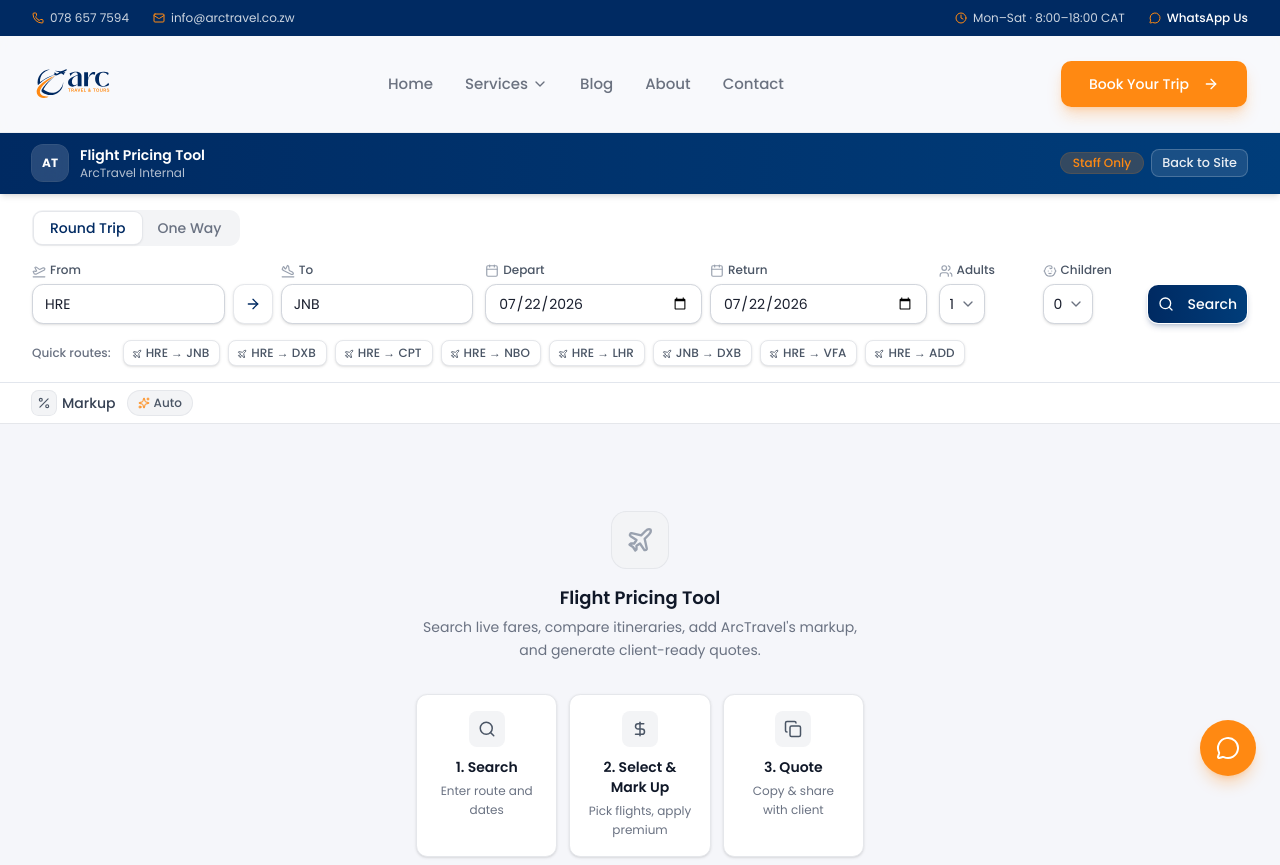
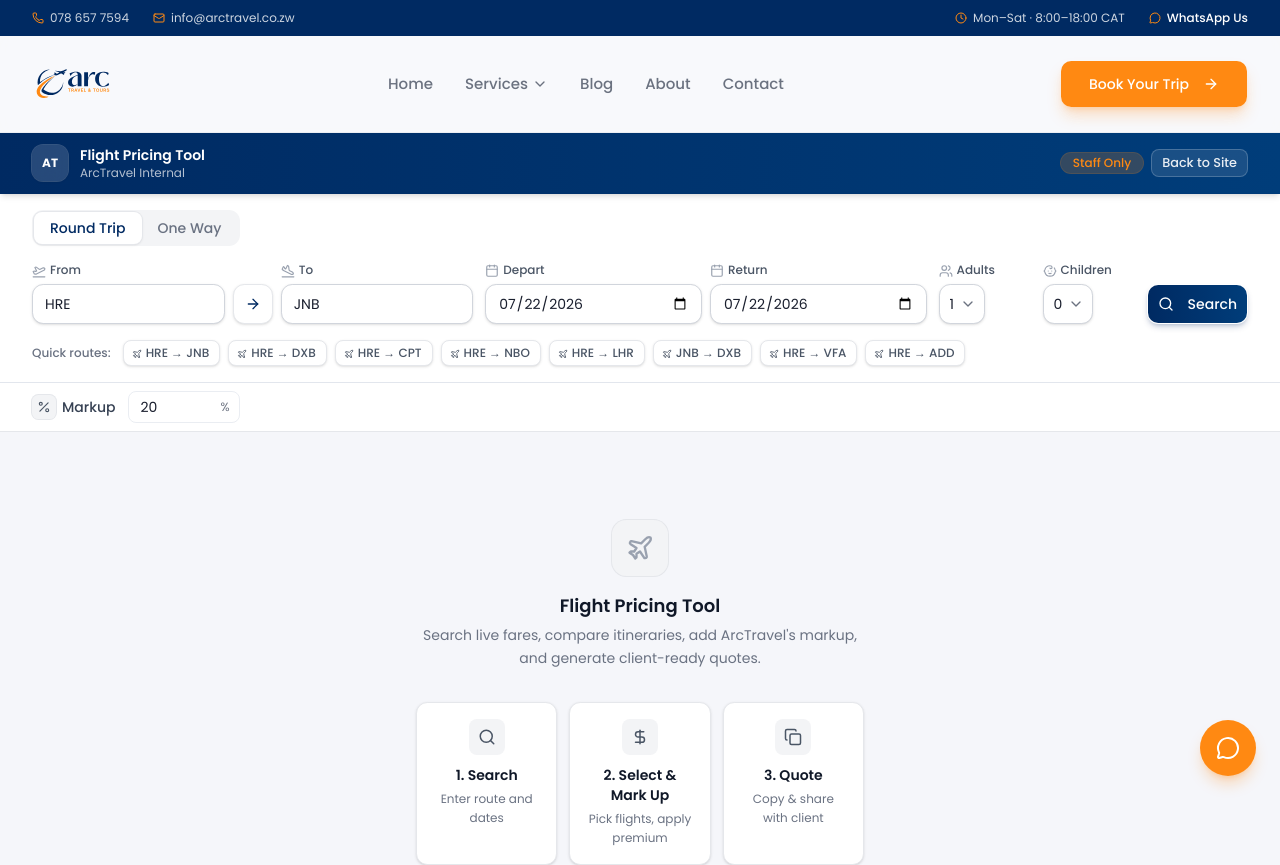
Before and after one commit to renegadec/arctravel, a Next.js app: page /staff/flight-pricing in a window 1280 px wide. Shown: the top 865 px of the page. Built offline with nearby package versions, Linux system fonts and the light colour scheme.

Commit message:
revert: remove auto tiered markup, restore manual markup input

```diff
--- a/src/app/staff/flight-pricing/page.tsx
+++ b/src/app/staff/flight-pricing/page.tsx
@@ -23,7 +23,6 @@
   Building2,
   Users,
   Baby,
-  Sparkles,
   Calendar,
   Shuffle,
   ExternalLink,
@@ -205,15 +204,6 @@
   return `https://www.google.com/travel/flights?hl=en&q=${q}`;
 }
 
-// ─── Auto tiered markup ──────────────────────────────
-// Higher fares carry thinner margin, so the rate steps down as price goes up.
-function getMarkupRate(basePrice: number): number {
-  if (basePrice < 1000) return 20;
-  if (basePrice < 2500) return 15;
-  if (basePrice < 4000) return 10;
-  return 6.5;
-}
-
 // ─── Main Component ──────────────────────────────────────
 
 export default function FlightPricingTool() {
@@ -240,6 +230,10 @@
   const [returnLoading, setReturnLoading] = useState(false);
   const [returnError, setReturnError] = useState<string | null>(null);
   const [selectedReturn, setSelectedReturn] = useState<FlightItinerary | null>(null);
+
+  // Premium state
+  const premiumType = "percent" as const;
+  const [premiumValue, setPremiumValue] = useState("20");
 
   // Expanded cards
   const [expandedCards, setExpandedCards] = useState<Set<string>>(new Set());
@@ -340,12 +334,16 @@
   // ─── Premium calc ────────────────────────────────────
 
   const calcFinalPrice = useCallback(
-    (basePrice: number): { premium: number; total: number; rate: number } => {
-      const rate = getMarkupRate(basePrice);
-      const premium = (basePrice * rate) / 100;
-      return { premium, total: basePrice + premium, rate };
+    (basePrice: number): { premium: number; total: number } => {
+      const val = parseFloat(premiumValue) || 0;
+      if (premiumType === "percent") {
+        const premium = (basePrice * val) / 100;
+        return { premium, total: basePrice + premium };
+      } else {
+        return { premium: val, total: basePrice + val };
+      }
     },
-    []
+    [premiumType, premiumValue]
   );
 
   // Round trip: the return option's price is the full combined fare for that
@@ -694,20 +692,22 @@
             <span className="text-xs font-medium text-gray-700 sm:text-sm">Markup</span>
           </div>
 
-          {/* Auto tiered markup */}
-          <span
-            className="inline-flex items-center gap-1 rounded-full bg-gray-100 px-2.5 py-1 text-xs font-medium text-gray-600 ring-1 ring-gray-200"
-            title="Under $1,000: 20% · $1,000-2,499: 15% · $2,500-3,999: 10% · $4,000+: 6.5%"
-          >
-            <Sparkles className="h-3 w-3 text-accent" />
-            Auto
-            {selectedOutbound && (
-              <>
-                <span className="text-gray-400">·</span>
-                <span className="font-semibold text-accent">{combinedFinal.rate}%</span>
-              </>
-            )}
-          </span>
+          <div className="relative w-20 sm:w-28">
+            <div className="relative">
+              <Input
+                type="number"
+                value={premiumValue}
+                onChange={(e) => setPremiumValue(e.target.value)}
+                className="h-7 rounded-lg border-border/70 pr-5 text-xs sm:h-8 sm:pr-6 sm:text-sm"
+                placeholder="20"
+                min={0}
+                max={100}
+              />
+              <span className="pointer-events-none absolute right-1.5 top-1/2 -translate-y-1/2 text-[10px] text-muted-foreground sm:right-2.5 sm:text-xs">
+                %
+              </span>
+            </div>
+          </div>
 
           {/* Selected summary */}
           {selectedOutbound && (
@@ -716,7 +716,7 @@
               <span className="mx-1.5 text-border">|</span>
               Base: <span className="font-medium text-foreground">US${selectedBasePrice.toFixed(0)}</span>
               <span className="mx-1.5 text-border">|</span>
-              <span className="text-accent">+{combinedFinal.rate}%</span>
+              <span className="text-accent">+{premiumValue}%</span>
             </span>
           )}
         </div>
@@ -900,6 +900,8 @@
                             expanded={expandedCards.has(key)}
                             onToggle={() => toggleExpand(key)}
                             calcFinalPrice={calcFinalPrice}
+                            premiumType={premiumType}
+                            premiumValue={premiumValue}
                             selected={selected}
                             onSelect={() => selectOutbound(itinerary)}
                             tripType={tripType}
@@ -930,6 +932,8 @@
                             expanded={expandedCards.has(key)}
                             onToggle={() => toggleExpand(key)}
                             calcFinalPrice={calcFinalPrice}
+                            premiumType={premiumType}
+                            premiumValue={premiumValue}
                             selected={selected}
                             onSelect={() => selectOutbound(itinerary)}
                             tripType={tripType}
@@ -1007,6 +1011,8 @@
                       expanded={expandedCards.has(key)}
                       onToggle={() => toggleExpand(key)}
                       calcFinalPrice={calcFinalPrice}
+                      premiumType={premiumType}
+                      premiumValue={premiumValue}
                       selected={selected}
                       onSelect={() => setSelectedReturn(itinerary)}
                       tripType="round"
@@ -1047,7 +1053,7 @@
                     US${selectedBasePrice.toFixed(2)}
                   </span>
                   <span className="inline-flex items-center gap-1 rounded-full bg-accent/10 px-1.5 py-0.5 text-[10px] font-medium text-accent sm:px-2.5 sm:py-0.5 sm:text-xs">
-                    +{combinedFinal.rate}%
+                    +{premiumValue}%
                   </span>
                 </div>
                 {tripType === "round" && (
@@ -1177,6 +1183,8 @@
   expanded,
   onToggle,
   calcFinalPrice,
+  premiumType,
+  premiumValue,
   selected,
   onSelect,
   tripType,
@@ -1186,7 +1194,9 @@
   itinerary: FlightItinerary;
   expanded: boolean;
   onToggle: () => void;
-  calcFinalPrice: (base: number) => { premium: number; total: number; rate: number };
+  calcFinalPrice: (base: number) => { premium: number; total: number };
+  premiumType: string;
+  premiumValue: string;
   selected: boolean;
   onSelect: () => void;
   tripType?: "round" | "oneway";
@@ -1293,7 +1303,7 @@
                 <p className="text-xs text-gray-400 line-through">US${basePrice.toFixed(2)}</p>
                 <p className="text-xl font-bold tracking-tight text-primary sm:text-2xl">US${final.total.toFixed(0)}</p>
                 <p className="text-xs text-gray-500">
-                  <span className="font-medium text-accent">+US${final.premium.toFixed(2)}</span> <span className="hidden sm:inline">{final.rate}%</span>
+                  <span className="font-medium text-accent">+US${final.premium.toFixed(2)}</span> <span className="hidden sm:inline">{premiumType === "percent" ? `(${premiumValue}%)` : "markup"}</span>
                 </p>
               </div>
               <Button
```
